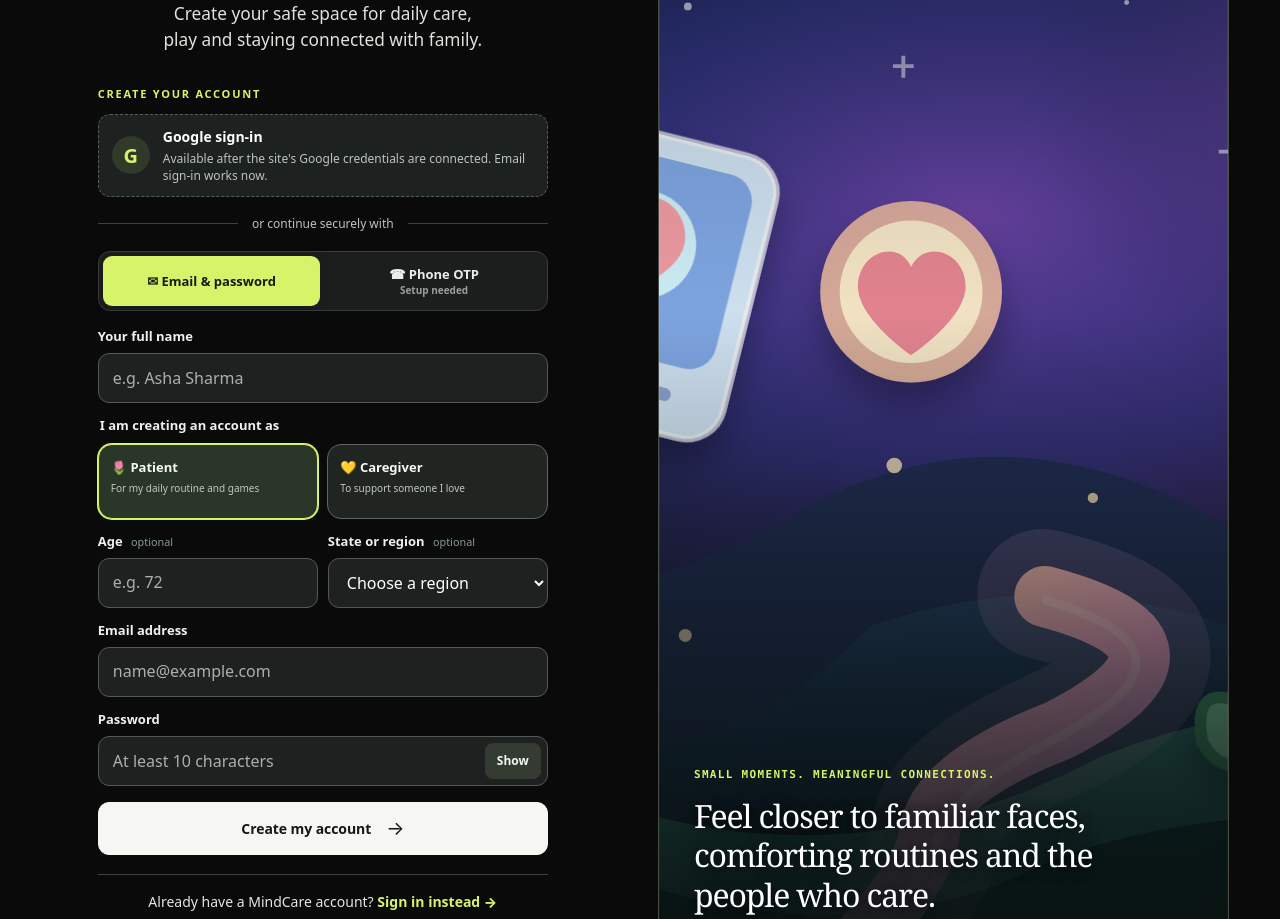
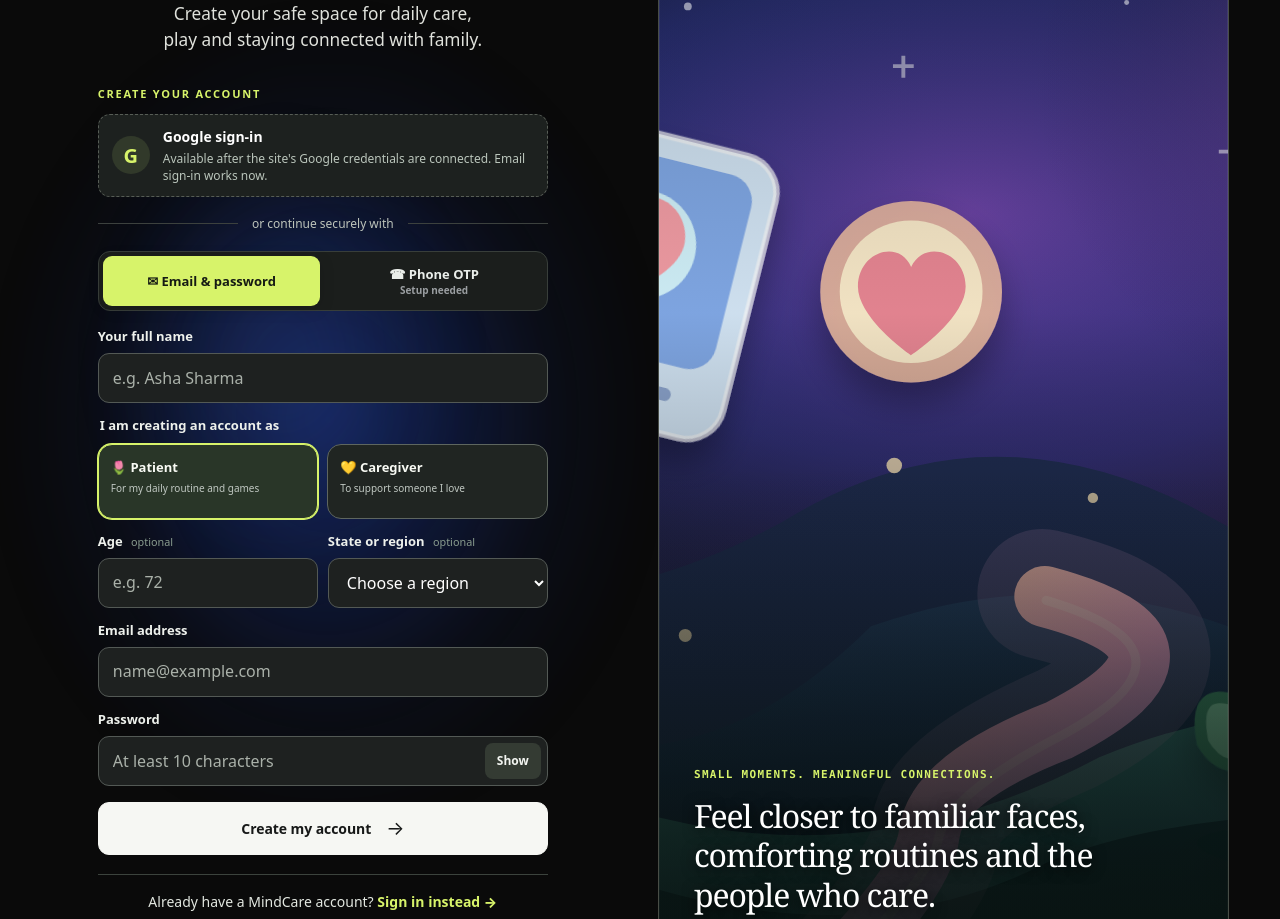
Before and after one commit to shivamani0426/mindcare-ai, a Flask app: page /register in a window 1280 px wide. Shown: the part 303-1222 px from the top of the page. Run offline with Flask 3, Linux system fonts and the light colour scheme; some libraries are stand-ins or nearby versions.

Commit message:
design(auth): add subtle animated blue bloom behind YOU MATTER form

```diff
--- a/static/auth-world.css
+++ b/static/auth-world.css
@@ -459,3 +459,74 @@ body.mindcare-auth-route :is(a,button):focus-visible{
     transition-duration:.01ms!important
   }
 }
+
+
+/* MindCare blue bloom — a quiet, Gemini-like animated atmospheric glow.
+   Local CSS only: no network requests, particles, scripts, or form overlays. */
+body.mindcare-auth-route .auth-v2-form-panel{
+  position:relative;
+  isolation:isolate;
+}
+body.mindcare-auth-route .auth-v2-form-panel::before,
+body.mindcare-auth-route .auth-v2-form-panel::after{
+  content:"";
+  position:absolute;
+  pointer-events:none;
+  z-index:0;
+  border-radius:50%;
+}
+body.mindcare-auth-route .auth-v2-form-panel::before{
+  inset:8% -19% 4%;
+  background:radial-gradient(
+    ellipse 53% 47% at 50% 49%,
+    rgba(37,76,207,.48) 0%,
+    rgba(28,60,170,.30) 34%,
+    rgba(20,38,108,.15) 57%,
+    rgba(10,10,10,0) 83%
+  );
+  filter:blur(19px);
+  opacity:.86;
+  transform:scale(.96);
+  animation:mindcare-blue-bloom 9s ease-in-out infinite;
+}
+body.mindcare-auth-route .auth-v2-form-panel::after{
+  inset:13% -9% 18%;
+  background:radial-gradient(
+    ellipse 34% 34% at 47% 45%,
+    rgba(78,111,225,.17) 0%,
+    rgba(41,81,175,.07) 49%,
+    transparent 80%
+  );
+  filter:blur(25px);
+  animation:mindcare-blue-bloom-secondary 12s ease-in-out infinite;
+}
+body.mindcare-auth-route .auth-form-inner{
+  position:relative;
+  z-index:1;
+}
+@keyframes mindcare-blue-bloom{
+  0%,100%{transform:translate3d(-1%,2%,0) scale(.93);opacity:.64}
+  50%{transform:translate3d(2%,-2%,0) scale(1.09);opacity:1}
+}
+@keyframes mindcare-blue-bloom-secondary{
+  0%,100%{transform:translate3d(2%,-2%,0) scale(1);opacity:.62}
+  50%{transform:translate3d(-3%,3%,0) scale(1.12);opacity:.98}
+}
+@media(max-width:780px){
+  body.mindcare-auth-route .auth-v2-form-panel::before{
+    inset:0 -10%;
+    opacity:.56;
+    filter:blur(24px);
+  }
+  body.mindcare-auth-route .auth-v2-form-panel::after{
+    inset:0 -5% 8%;opacity:.42;
+  }
+}
+@media(prefers-reduced-motion:reduce){
+  body.mindcare-auth-route .auth-v2-form-panel::before,
+  body.mindcare-auth-route .auth-v2-form-panel::after{
+    animation:none!important;
+    transform:none!important;
+    opacity:.50;
+  }
+}
```
